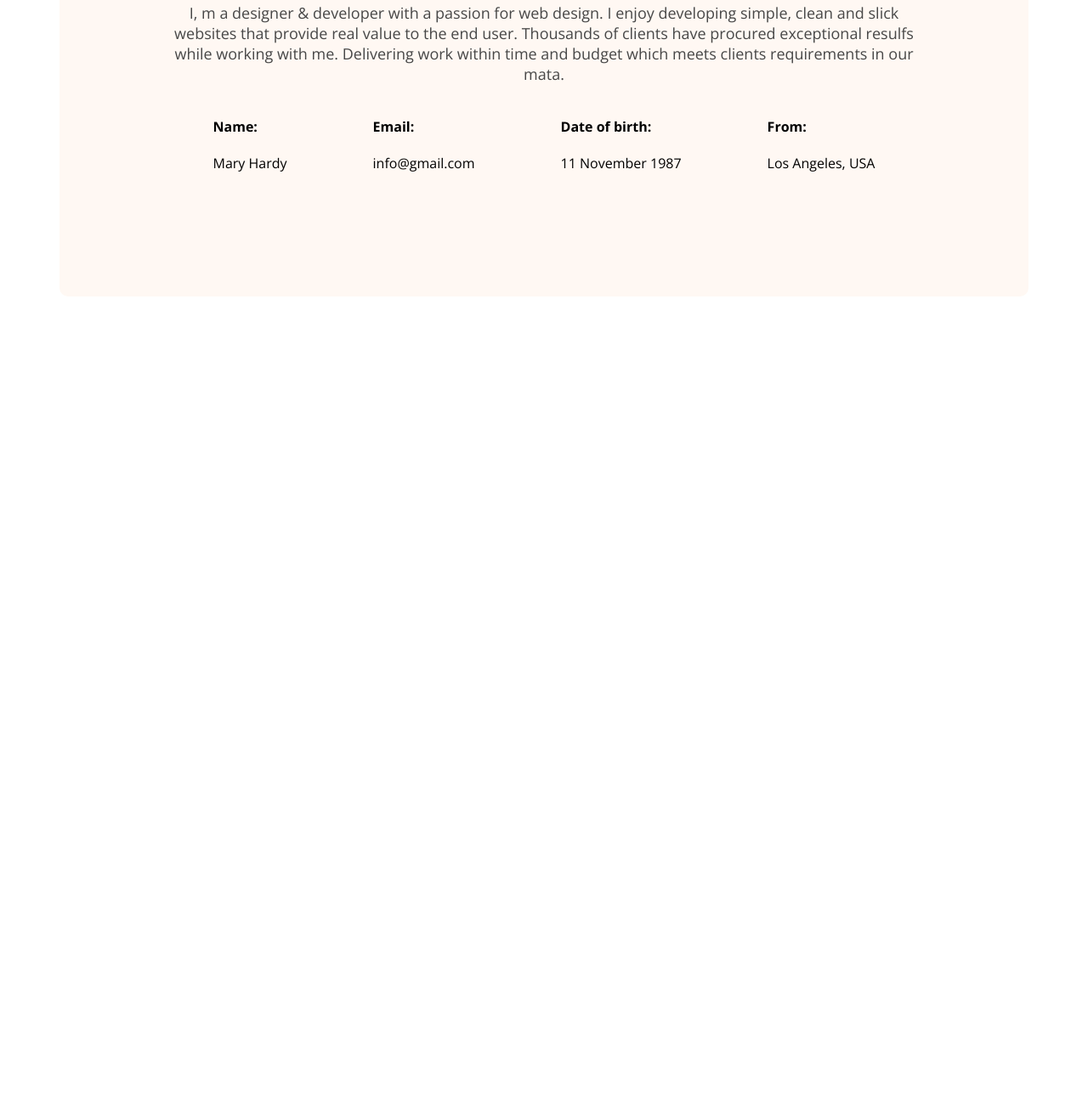
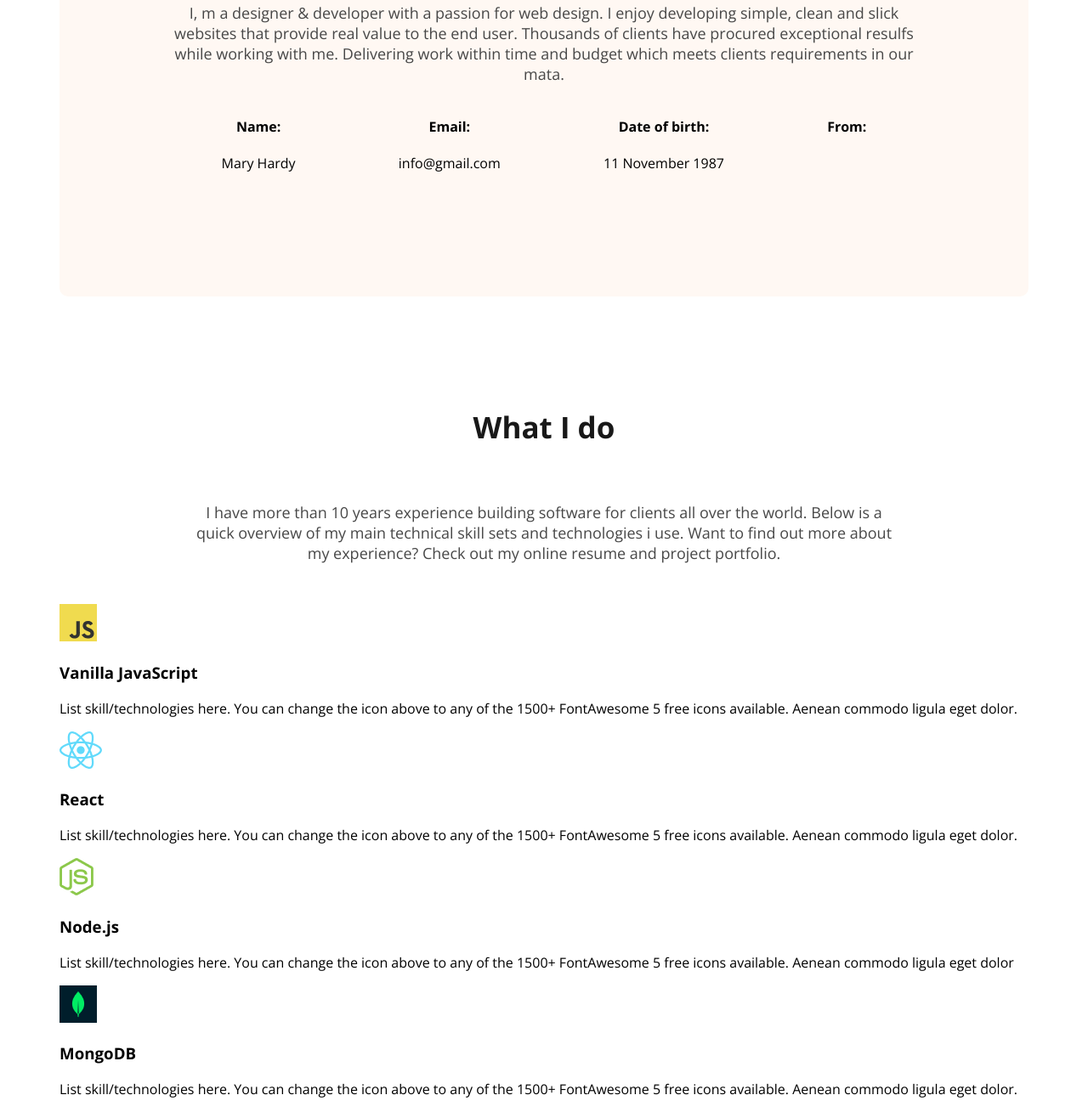
Before and after one commit to ratanchowdhury360/web-developer-portfolio, a plain HTML site: page index.html in a window 1280 px wide. Shown: the part 1142-2451 px from the top of the page at 85% size. Before the commit the page ends 1621 px from the top, so only its background shows below. Drawn offline with nearby package versions, Linux system fonts and the light colour scheme.

Commit message:
skill added

```diff
--- a/index.html
+++ b/index.html
@@ -39,6 +39,7 @@
         <section class="about">
             <h3 class="section-title">About Me</h3>
             <p class="section-description">I, m a designer & developer with a passion for web design. I enjoy developing simple, clean and slick websites that provide real value to the end user. Thousands of clients have procured exceptional resulfs while working with me. Delivering work within time and budget which meets clients requirements in our mata.</p>
+
               <div class="about-info-container">
                 <div class="about-info">
                     <h4 class="info-title">Name: </h4>
@@ -57,10 +58,38 @@
                 <div class="about-info">
                     <h4 class="info-title">From:
                         </h4>
-                    <p class="info-description">Los Angeles, USA</p>
+                    <p class="info-description"></p>
                 </div>
 
               </div>
+        </section>
+
+        <section>
+            <h3 class="section-title">What I do</h3>
+            <p id="what-i-do-description" class="section-description">I have more than 10 years experience building software for clients all over the world. Below is a quick overview of my main technical skill sets and technologies i use. Want to find out more about my experience? Check out my online resume and project portfolio.</p>
+            <div class="skill-container">
+
+                <div class="skill">
+                    <img src="images/icons/js.png" alt="">
+                    <h3 class="skill-tittle">Vanilla JavaScript</h3>
+                    <p class="skill-description">List skill/technologies here. You can change the icon above to any of the 1500+ FontAwesome 5 free icons available. Aenean commodo ligula eget dolor.</p>
+                </div>
+                <div class="skill">
+                    <img src="images/icons/react.png" alt="">
+                    <h3 class="skill-tittle">React</h3>
+                    <p class="skill-description">List skill/technologies here. You can change the icon above to any of the 1500+ FontAwesome 5 free icons available. Aenean commodo ligula eget dolor.</p>
+                </div>
+                <div class="skill">
+                    <img src="images/icons/nodejs.png" alt="">
+                    <h3 class="skill-tittle">Node.js</h3>
+                    <p class="skill-description">List skill/technologies here. You can change the icon above to any of the 1500+ FontAwesome 5 free icons available. Aenean commodo ligula eget dolor</p>
+                </div>
+                <div class="skill">
+                    <img src="images/icons/mongo.png" alt="">
+                    <h3 class="skill-tittle">MongoDB</h3>
+                    <p class="skill-description">List skill/technologies here. You can change the icon above to any of the 1500+ FontAwesome 5 free icons available. Aenean commodo ligula eget dolor.</p>
+                </div>
+            </div>
         </section>
 
     </main>
--- a/styles/portfolio.css
+++ b/styles/portfolio.css
@@ -103,3 +103,10 @@ main{
     display: flex;
     justify-content: space-around;
 }
+.about-info{
+    text-align: center;
+
+}
+#what-i-do-description{
+    padding: 30px 150px;
+}
```
